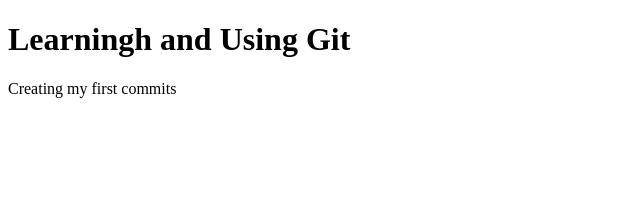
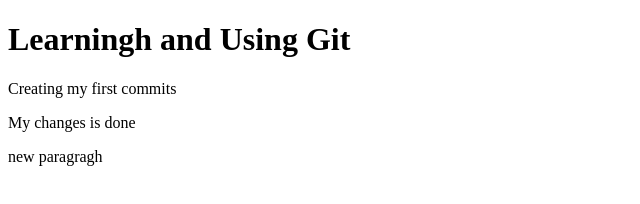
Before and after one commit to Arezoo-Yousefi/nodebc-exersises, a plain HTML site: page index.html in a window 1280 px wide. Shown: the whole page, without its empty margins (0-640 px from the left). Drawn offline with Linux system fonts and the light colour scheme.

Commit message:
new paragragh

```diff
--- a/index.html
+++ b/index.html
@@ -6,5 +6,7 @@
   <body>
     <h1>Learningh and Using Git</h1>
     <p>Creating my first commits</p>
+    <p>My changes is done</p>
+    <p> new paragragh</p>
   </body>
 </html>
```
